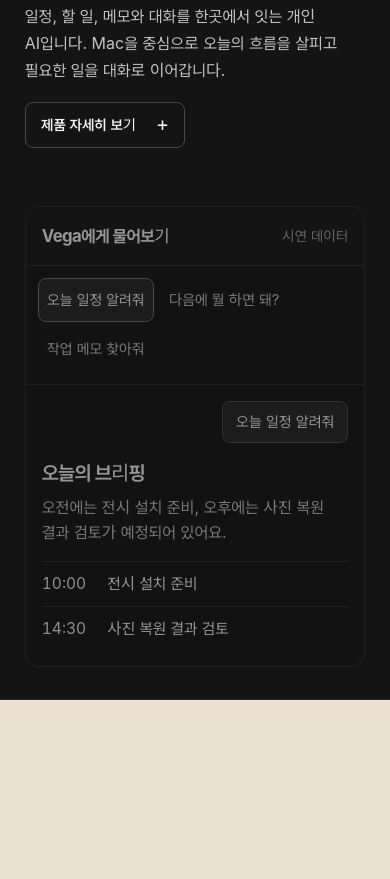
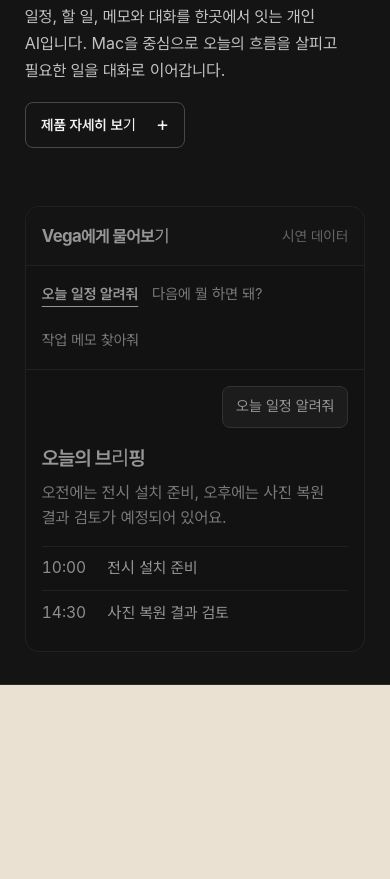
Before and after one commit to yunseonglab-droid/eixorn, a plain HTML site: page index.html in a window 390 px wide. Shown: the part 3545-4424 px from the top of the page. Drawn offline with Linux system fonts and the light colour scheme; a web font is replaced by a local one.

Commit message:
Use underlined controls for demos and comparisons

```diff
--- a/assets/site.css
+++ b/assets/site.css
@@ -143,13 +143,18 @@ a { color: inherit; text-decoration: none; }
 .compare-card img { width: 100%; height: auto; }
 .compare-figure { min-width: 0; }
 .compare-title { font-size: clamp(1.15rem, 2.05vw, 1.6rem); font-weight: 650; letter-spacing: -.025em; margin-bottom: .65rem; }
-.compare-mode { display: flex; flex-wrap: wrap; gap: .36rem; margin-bottom: .58rem; }
-.compare-mode button {
-  min-height: 2.6rem; padding: .4rem .72rem; color: var(--muted); background: transparent; border: 1px solid var(--hairline);
-  border-radius: var(--control-radius); font-size: .9rem; cursor: pointer;
+.compare-mode, .demo-tabs { display: flex; flex-wrap: wrap; gap: .1rem clamp(.85rem, 2vw, 1.5rem); }
+.compare-mode { margin-bottom: .6rem; }
+.compare-mode button, .demo-tabs button {
+  min-height: 2.75rem; padding: .35rem 0; border: 0;
+  background: transparent; color: var(--muted); cursor: pointer;
+  font-size: .92rem; text-align: start;
 }
-.compare-mode button:hover { border-color: var(--border); background: var(--surface); }
-.compare-mode button[aria-pressed="true"] { color: var(--text); background: var(--elevated); border-color: #70716e; }
+.compare-mode button:hover, .demo-tabs button:hover { color: var(--text); }
+.compare-mode button[aria-pressed="true"], .demo-tabs button[aria-selected="true"] {
+  color: var(--text); font-weight: 640;
+  text-decoration: underline; text-decoration-thickness: 1px; text-underline-offset: .45em;
+}
 .compare {
   position: relative; overflow: hidden; isolation: isolate; background: var(--canvas);
   border: 1px solid var(--border); border-radius: var(--panel-radius);
@@ -183,13 +188,7 @@ a { color: inherit; text-decoration: none; }
   border-bottom: 1px solid var(--hairline); color: var(--faint); font-size: .88rem;
 }
 .demo-brand { color: var(--text); font-size: 1.05rem; font-weight: 690; letter-spacing: -.035em; }
-.demo-tabs { display: flex; flex-wrap: wrap; gap: .35rem; padding: .75rem 1.15rem; border-bottom: 1px solid var(--hairline); }
-.demo-tabs button {
-  min-height: 2.75rem; padding: .48rem .78rem; border: 1px solid transparent; border-radius: var(--control-radius);
-  background: transparent; cursor: pointer; color: var(--muted); font-size: .92rem; text-align: start;
-}
-.demo-tabs button:hover { border-color: var(--border); }
-.demo-tabs button[aria-selected="true"] { background: var(--elevated); border-color: #70716e; color: var(--text); }
+.demo-tabs { padding: .4rem 1.35rem; border-bottom: 1px solid var(--hairline); }
 .demo-panels { min-height: 14rem; }
 .demo-panel { padding: clamp(1rem, 3vw, 2.55rem); }
 .demo-panel strong { display: block; font-size: clamp(1.24rem, 2.25vw, 2rem); line-height: 1.15; font-weight: 650; letter-spacing: -.04em; }
@@ -208,7 +207,8 @@ a { color: inherit; text-decoration: none; }
 .demo-journey::before { content: ""; position: absolute; top: .24rem; inset-inline: 16.67%; border-top: 1px solid var(--border); }
 .demo-journey li { position: relative; display: grid; justify-items: center; gap: .53rem; color: var(--muted); text-align: center; font-size: .86rem; word-break: keep-all; }
 .demo-journey li::before { content: ""; width: .55rem; height: .55rem; border-radius: 50%; background: var(--accent); }
-.demo :focus-visible { outline-offset: -3px; }
+.demo-panel:focus-visible { outline-offset: -3px; }
+.demo-tabs button:focus-visible, .compare-mode button:focus-visible { outline-offset: 3px; }
 .demo-caption { border-top: 1px solid var(--hairline); padding: .75rem 1rem; font-size: .9rem; color: var(--faint); }
 @media (prefers-reduced-motion: no-preference) {
   .demo-panel.is-changing { animation: answer-in .25s cubic-bezier(.2,.7,.2,1) both; }
@@ -308,8 +308,7 @@ a { color: inherit; text-decoration: none; }
   .chapter-capabilities { grid-template-columns: repeat(2, minmax(0, 1fr)); row-gap: .65rem; }
   .compare-card-label { min-block-size: 4.5rem; }
   .demo-heading { padding-inline: 1rem; }
-  .demo-tabs { padding-inline: .75rem; }
-  .demo-tabs button { padding-inline: .52rem; }
+  .demo-tabs { padding-inline: 1rem; }
   .demo-journey li { font-size: .8rem; }
   .chapter-grid, .case-heading, .dossier > article { grid-template-columns: 1fr; }
   .chapter-grid { gap: 1.65rem; }
--- a/index.html
+++ b/index.html
@@ -13,7 +13,7 @@
 <meta property="og:url" content="https://yunseonglab-droid.github.io/eixorn/"><link rel="canonical" href="https://yunseonglab-droid.github.io/eixorn/"><link rel="alternate" hreflang="en" href="https://yunseonglab-droid.github.io/eixorn/en/">
 <title>엑소론(EIXORN) — 독립 디자인·엔지니어링 스튜디오</title>
 <link rel="icon" href="/eixorn/assets/eixorn-fold.svg" type="image/svg+xml">
-<link rel="stylesheet" href="/eixorn/assets/site.css?v=20261127-2">
+<link rel="stylesheet" href="/eixorn/assets/site.css?v=20261127-3">
 <noscript><style>.hero-video{display:none}.hero-video:not([hidden]) + .hero-wordmark{opacity:1}</style></noscript>
 <script src="/eixorn/assets/site.js" defer></script>
 </head>
```
Also changed, not shown: aether/index.html (+1 -1 lines), en/aether/index.html (+1 -1 lines), en/index.html (+1 -1 lines), en/portfolio/index.html (+1 -1 lines), en/rem404/index.html (+1 -1 lines), en/vega/index.html (+1 -1 lines), portfolio/index.html (+1 -1 lines), rem404/index.html (+1 -1 lines), vega/index.html (+1 -1 lines).
